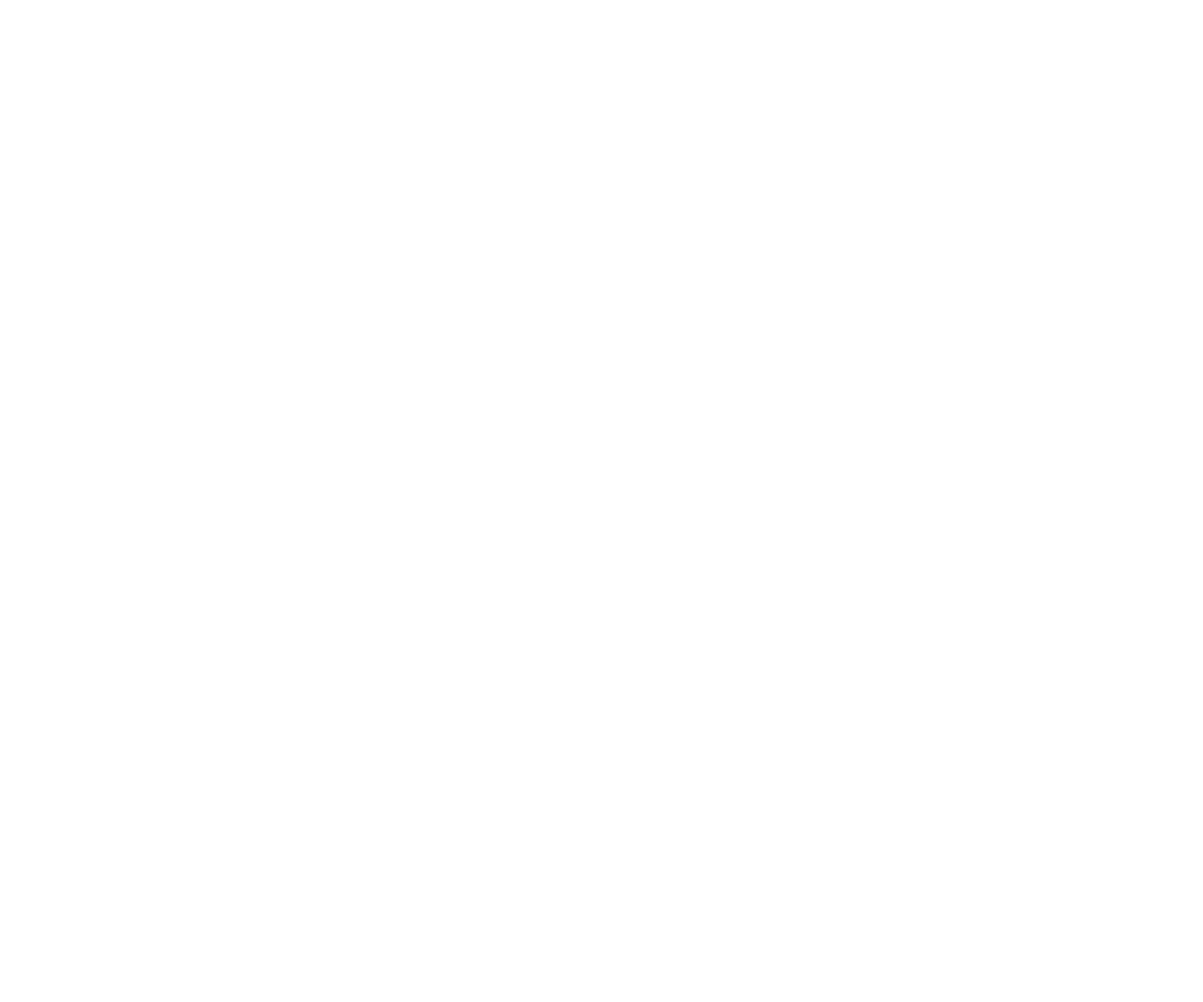
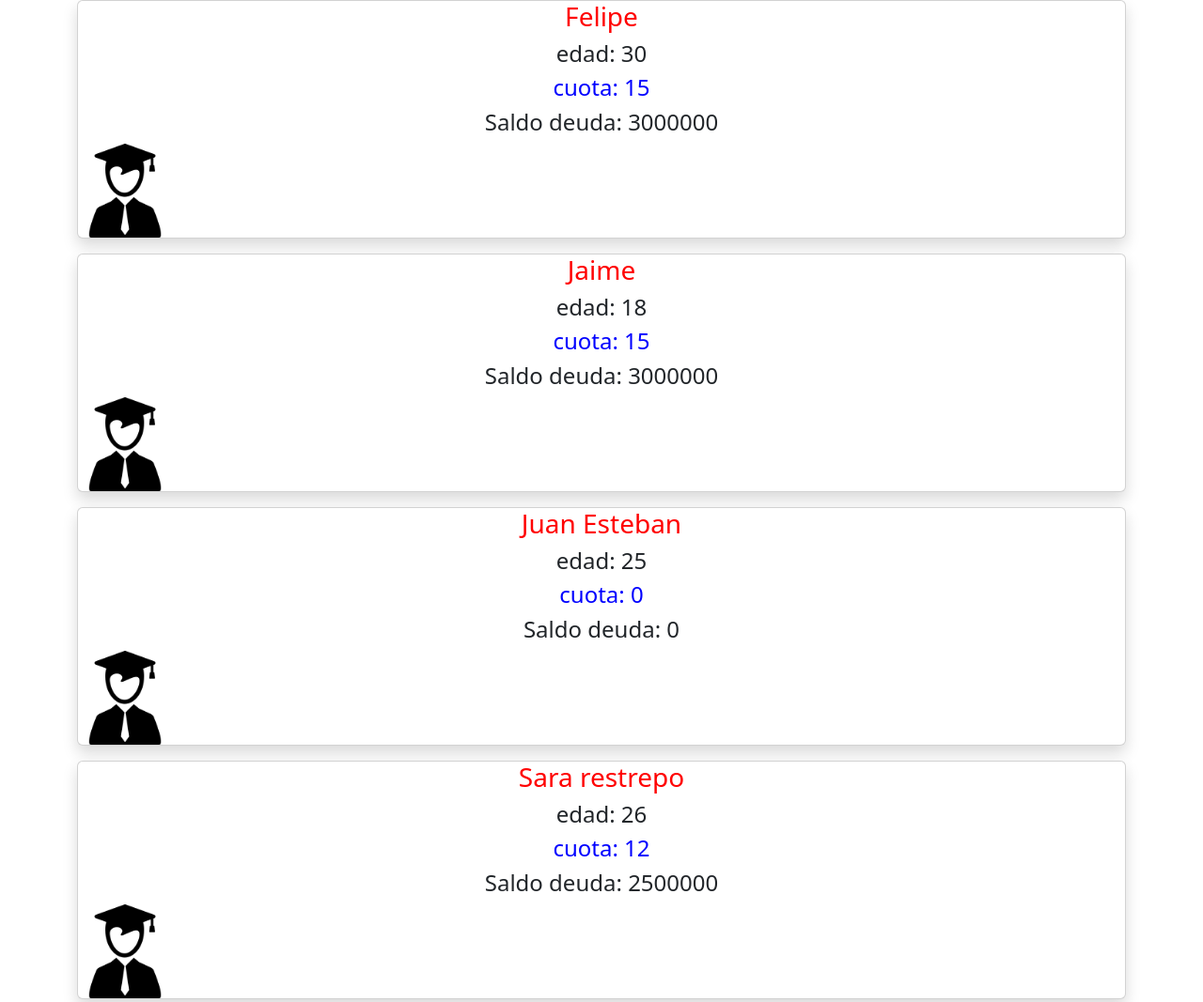
Before and after one commit to FelipeGD1/formularioHeroe, a plain HTML site: page matriculas.html in a window 1280 px wide. Shown: the top 1067 px of the page at 94% size. Before the commit the page ends 800 px from the top, so only its background shows below. Drawn offline with nearby package versions, Linux system fonts and the light colour scheme.

Commit message:
hicimos cambios en el html desde el JS, aprendiendo los metodos

```diff
--- a/controladores/controladorMatriculas.js
+++ b/controladores/controladorMatriculas.js
@@ -52,6 +52,48 @@ console.log(estudiantes);
 
 //Recorriendo un arreglo
 
+//Referencia a la base o componente padre
+let fila= document.getElementById("fila");
+
+//Recorro el arreglo de datos y comienzo a generar etiquetas desde JS(traversing)
 estudiantes.forEach(function(estudiante){
-    console.log(estudiante.nombre)
-})
+    //Solo puedo crear etiquetas reales de html
+    let columna=document.createElement("div");
+    columna.classList.add("col")
+
+    let tarjeta=document.createElement("div");
+    tarjeta.classList.add("card","h-100","shadow");
+
+    let nombreDelEstudiante=document.createElement("h3");
+    nombreDelEstudiante.classList.add("text-center","fuenteNombre");
+    nombreDelEstudiante.textContent=estudiante.nombre;
+
+    let edad=document.createElement("h4");
+    edad.classList.add("text-center");
+    edad.textContent="edad: "+estudiante.edad;
+
+    let cuota=document.createElement("h4");
+    cuota.classList.add("text-center","fuente");
+    cuota.textContent="cuota: "+estudiante.cuotasPendientes;
+
+    let saldoDeuda=document.createElement("h4")
+    saldoDeuda.classList.add("text-center");
+    saldoDeuda.textContent="Saldo deuda: "+estudiante.saldoDeuda;
+
+    let logo= document.createElement("img")
+    logo.classList.add("img-fluid","tamaño")
+    logo.src="../imagenes/logo.png";
+
+
+    //asocio los elementos creados al componente padre, siempre del mas interno al mas externo
+    tarjeta.appendChild(nombreDelEstudiante);
+    tarjeta.appendChild(edad);
+    tarjeta.appendChild(cuota);
+    tarjeta.appendChild(saldoDeuda);
+    tarjeta.appendChild(logo)
+    columna.appendChild(tarjeta);
+
+    fila.appendChild(columna);
+
+
+});
--- a/matriculas.html
+++ b/matriculas.html
@@ -4,12 +4,13 @@
     <meta charset="UTF-8">
     <meta name="viewport" content="width=device-width, initial-scale=1.0">
     <title>Matriculas</title>
+    <link rel="stylesheet" href="style.css">
     <link href="https://cdn.jsdelivr.net/npm/bootstrap@5.3.3/dist/css/bootstrap.min.css" rel="stylesheet" integrity="sha384-QWTKZyjpPEjISv5WaRU9OFeRpok6YctnYmDr5pNlyT2bRjXh0JMhjY6hW+ALEwIH" crossorigin="anonymous">
 </head>
 <body>
 
     <div class="container">
-        <div class="row row-cols-1 row-cols-md-3 g-3">
+        <div class="row row-cols-1 row-cols-md-1 g-3" id="fila">
 
         </div>
     </div>
--- a/style.css
+++ b/style.css
@@ -38,3 +38,14 @@
 .btn{
     margin: 0 auto;
 }
+
+.fuente{
+    color: blue;
+}
+.fuenteNombre{
+    color: red;
+}
+.tamaño{
+    width: 100px;
+    height: 100px;
+}
```
Also changed, not shown: imagenes/logo.png (added).
